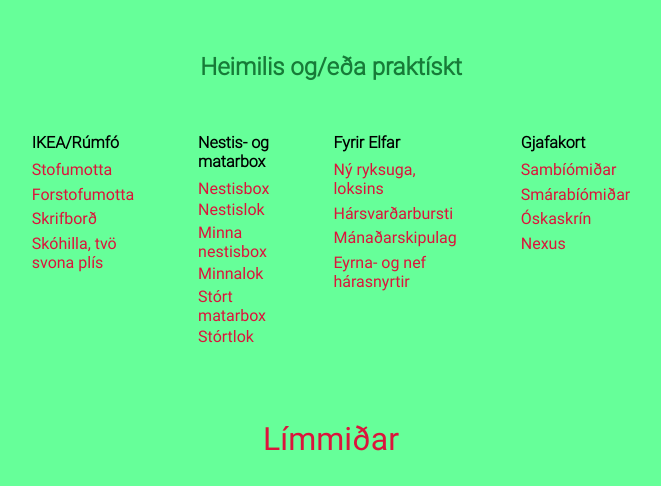
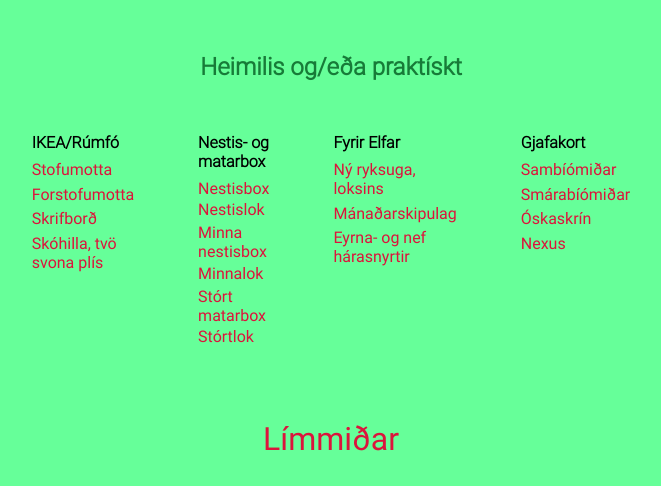
Before and after one commit to elfaroliver/gjafalisti, a website: page pages/practical.html in a window 1280 px wide. Shown: the part 324-810 px from the top of the page, without its empty margins (309-970 px from the left). Drawn offline with Linux system fonts and the light colour scheme.

Commit message:
Fékk hársvarðarbursta frá Kertasníki 2024

```diff
--- a/pages/practical.html
+++ b/pages/practical.html
@@ -59,7 +59,8 @@
             <div class="card">
               <p>Fyrir Elfar</p>
               <li><a href="https://elko.is/vorur/bosch-unlimited-7-skaftryksuga-300755/BCS711EXT" target="_blank">Ný ryksuga, loksins</a></li>
-              <li><a href="https://beautybar.is/products/copy-of-glov-scalp-massage-brush" target="_blank">Hársvarðarbursti</a></li>
+              <!-- Fékk frá kertó 2024
+              <li><a href="https://beautybar.is/products/copy-of-glov-scalp-massage-brush" target="_blank">Hársvarðarbursti</a></li> -->
               <li><a href="https://heimaskipulag.is/product/manadarskipulag-4-pennar-tilbod/" target="_blank">Mánaðarskipulag</a></li>
               <li><a href="https://elko.is/vorur/remington-eyrna-og-nefharasnyrtir-130134/NE3850" target="_blank">Eyrna- og nef<br>hárasnyrtir</a></li>
               <li><a href="" target="_blank"></a></li>
```
